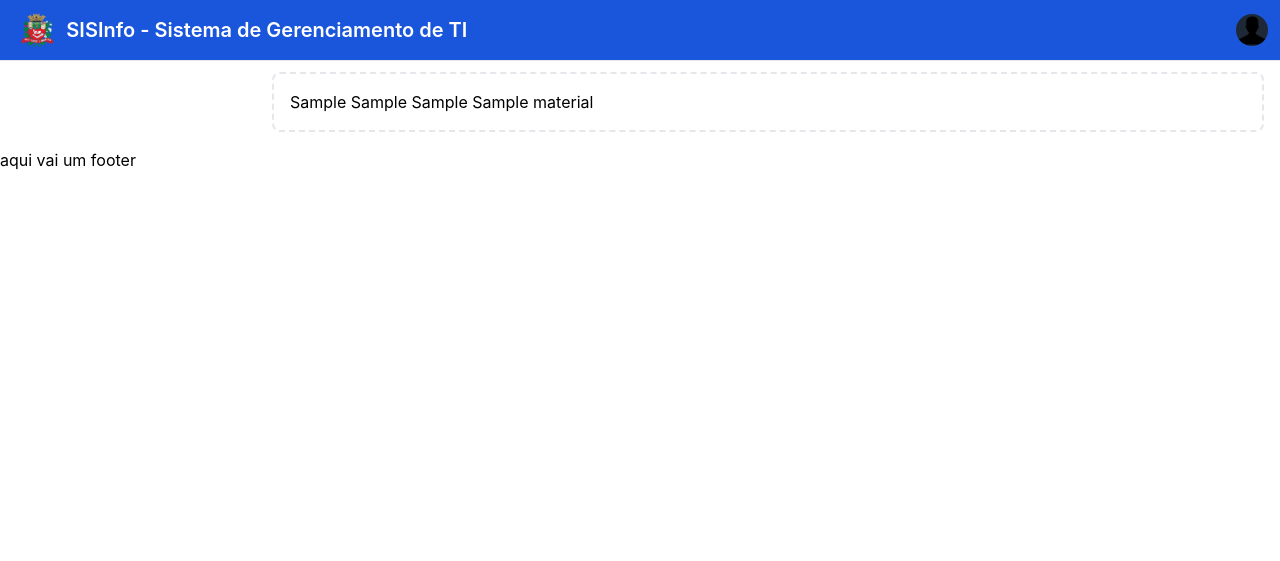
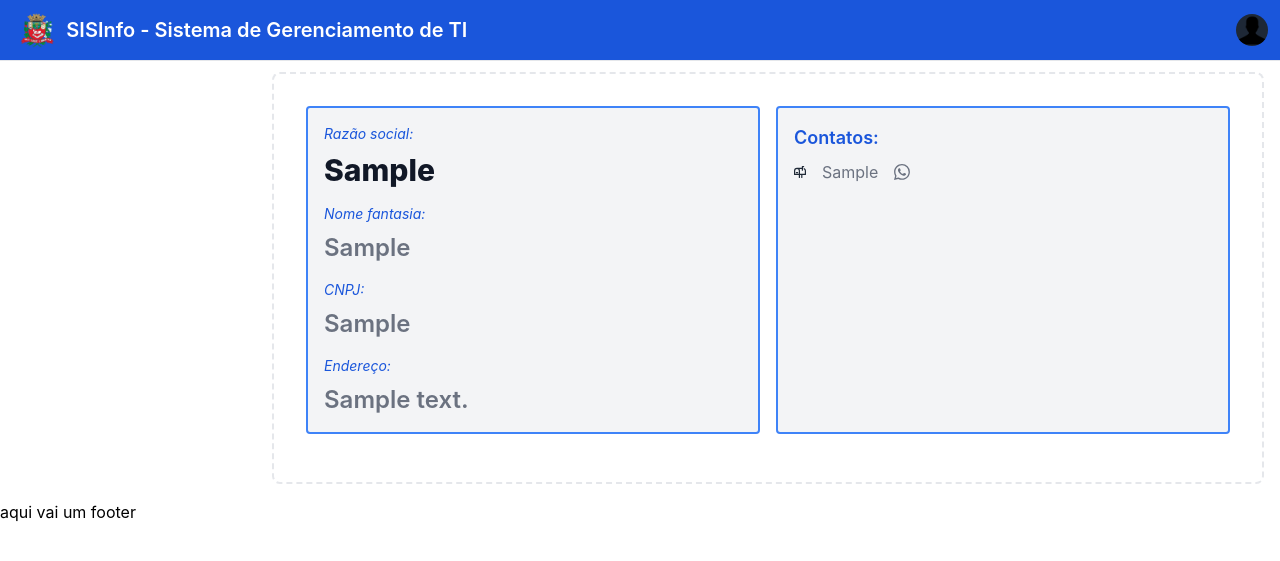
Before and after one commit to Prefeitura-Municipal-de-Novo-Horizonte/sisinfo-v2, a Django app: a page that uses bidding_supplier/templates/supllier.html in a window 1280 px wide. Shown: the top 561 px of the page. Run offline with Django 4.2, Linux system fonts and the light colour scheme; a user stored in the database is signed in; tables that the repository leaves empty hold one stand-in row (values such as "Sample post"); style sheets or scripts are compiled from the project's sources; some libraries are stand-ins or nearby versions.

Commit message:
feat: supplier OK

```diff
--- a/bidding_supplier/forms.py
+++ b/bidding_supplier/forms.py
@@ -57,8 +57,8 @@ ContactInlineForm = inlineformset_factory(
     Supplier,
     Contact,
     form=ContactForm,
-    extra=0,
-    can_delete=False,
+    extra=1,
+    can_delete=True,
     min_num=1,
     validate_min=True,
 )
--- a/bidding_supplier/templates/supllier.html
+++ b/bidding_supplier/templates/supllier.html
@@ -1,14 +1,43 @@
 {% extends "_base.html" %}
 {% block title %}
-    {{suplier.trade}}
+    {{supplier.trade}}
 {% endblock title %}
 {% block content %}
-    {{supplier.company}}
-    {{supplier.cnpj}}
-    {% for contact in contacts %}
-        {{contact.value}}
-    {% endfor %}
-    {% for material in materials %}
-        {{material.name}}
-    {% endfor %}
+<div class="grid grid-cols-2 gap-4 mb-4 h-auto   dark:bg-gray-800 rounded p-4">
+    <div class="flex-col items-center justify-center border-2 border-blue-500 rounded bg-gray-100 dark:bg-gray-500 p-4 gap-3">
+        <p class="text-sm italic text-blue-700 mb-2">Razão social:</p>
+        <h1 class="text-3xl text-gray-900 font-extrabold dark:text-white">{{supplier.company}}</h1>
+        <p class="text-sm italic text-blue-700 mb-2 mt-4">Nome fantasia:</p>
+        <h1 class="text-2xl text-gray-500 font-semibold dark:text-white">{{supplier.trade}}</h1>
+        <p class="text-sm italic text-blue-700 mb-2 mt-4">CNPJ:</p>
+        <h1 class="text-2xl text-gray-500 font-semibold dark:text-white">{{supplier.cnpj}}</h1>
+        <p class="text-sm italic text-blue-700 mb-2 mt-4">Endereço:</p>
+        <h1 class="text-2xl text-gray-500 font-semibold dark:text-white">{{supplier.address}}</h1>
+    </div>
+    <div class="flex-col items-center justify-center border-2 border-blue-500 rounded bg-gray-100 dark:bg-gray-500 p-4 gap-3">
+        <h2 class="mb-2 text-lg font-semibold text-blue-700 dark:text-white">Contatos:</h2>
+        <ul class="max-w-md space-y-1 text-gray-500 list-disc list-inside dark:text-gray-400">
+            {% for sc in supplier.suppliers.all %}
+            <li class="flex items-center gap-4">
+                {% if sc.kind == 'P' %}
+                <svg class="w-3 h-3 text-gray-800 dark:text-white" aria-hidden="true" xmlns="http://www.w3.org/2000/svg" fill="none" viewBox="0 0 18 18">
+                    <path stroke="currentColor" stroke-linecap="round" stroke-linejoin="round" stroke-width="2" d="m16.344 12.168-1.4-1.4a1.98 1.98 0 0 0-2.8 0l-.7.7a1.98 1.98 0 0 1-2.8 0l-2.1-2.1a1.98 1.98 0 0 1 0-2.8l.7-.7a1.981 1.981 0 0 0 0-2.8l-1.4-1.4a1.828 1.828 0 0 0-2.8 0C-.638 5.323 1.1 9.542 4.78 13.22c3.68 3.678 7.9 5.418 11.564 1.752a1.828 1.828 0 0 0 0-2.804Z"/>
+                </svg>
+                {% elif sc.kind == 'E'%}
+                <svg class="w-3 h-3 text-gray-800 dark:text-white" aria-hidden="true" xmlns="http://www.w3.org/2000/svg" fill="none" viewBox="0 0 20 20">
+                    <path stroke="currentColor" stroke-linecap="round" stroke-linejoin="round" stroke-width="2" d="M5 4a4 4 0 0 1 4 4v6M5 4a4 4 0 0 0-4 4v6h8M5 4h9M9 14h10V8a3.999 3.999 0 0 0-2.066-3.5M9 14v5m0-5h4v5m-9-8h2m8-4V1h2"/>
+                </svg>
+                {% endif %}
+                {{sc.value}}
+                {% if sc.whatsapp %}
+                <svg xmlns="http://www.w3.org/2000/svg" width="16" height="16" fill="currentColor" class="bi bi-whatsapp" viewBox="0 0 16 16">
+                    <path d="M13.601 2.326A7.854 7.854 0 0 0 7.994 0C3.627 0 .068 3.558.064 7.926c0 1.399.366 2.76 1.057 3.965L0 16l4.204-1.102a7.933 7.933 0 0 0 3.79.965h.004c4.368 0 7.926-3.558 7.93-7.93A7.898 7.898 0 0 0 13.6 2.326zM7.994 14.521a6.573 6.573 0 0 1-3.356-.92l-.24-.144-2.494.654.666-2.433-.156-.251a6.56 6.56 0 0 1-1.007-3.505c0-3.626 2.957-6.584 6.591-6.584a6.56 6.56 0 0 1 4.66 1.931 6.557 6.557 0 0 1 1.928 4.66c-.004 3.639-2.961 6.592-6.592 6.592zm3.615-4.934c-.197-.099-1.17-.578-1.353-.646-.182-.065-.315-.099-.445.099-.133.197-.513.646-.627.775-.114.133-.232.148-.43.05-.197-.1-.836-.308-1.592-.985-.59-.525-.985-1.175-1.103-1.372-.114-.198-.011-.304.088-.403.087-.088.197-.232.296-.346.1-.114.133-.198.198-.33.065-.134.034-.248-.015-.347-.05-.099-.445-1.076-.612-1.47-.16-.389-.323-.335-.445-.34-.114-.007-.247-.007-.38-.007a.729.729 0 0 0-.529.247c-.182.198-.691.677-.691 1.654 0 .977.71 1.916.81 2.049.098.133 1.394 2.132 3.383 2.992.47.205.84.326 1.129.418.475.152.904.129 1.246.08.38-.058 1.171-.48 1.338-.943.164-.464.164-.86.114-.943-.049-.084-.182-.133-.38-.232z"/>
+                </svg>
+                {% endif %}
+            </li>
+            {% endfor %}
+        </ul>
+    </div>
+</div>
 {% endblock content %}
+# TODO: Adicionar futuros modificações
```
